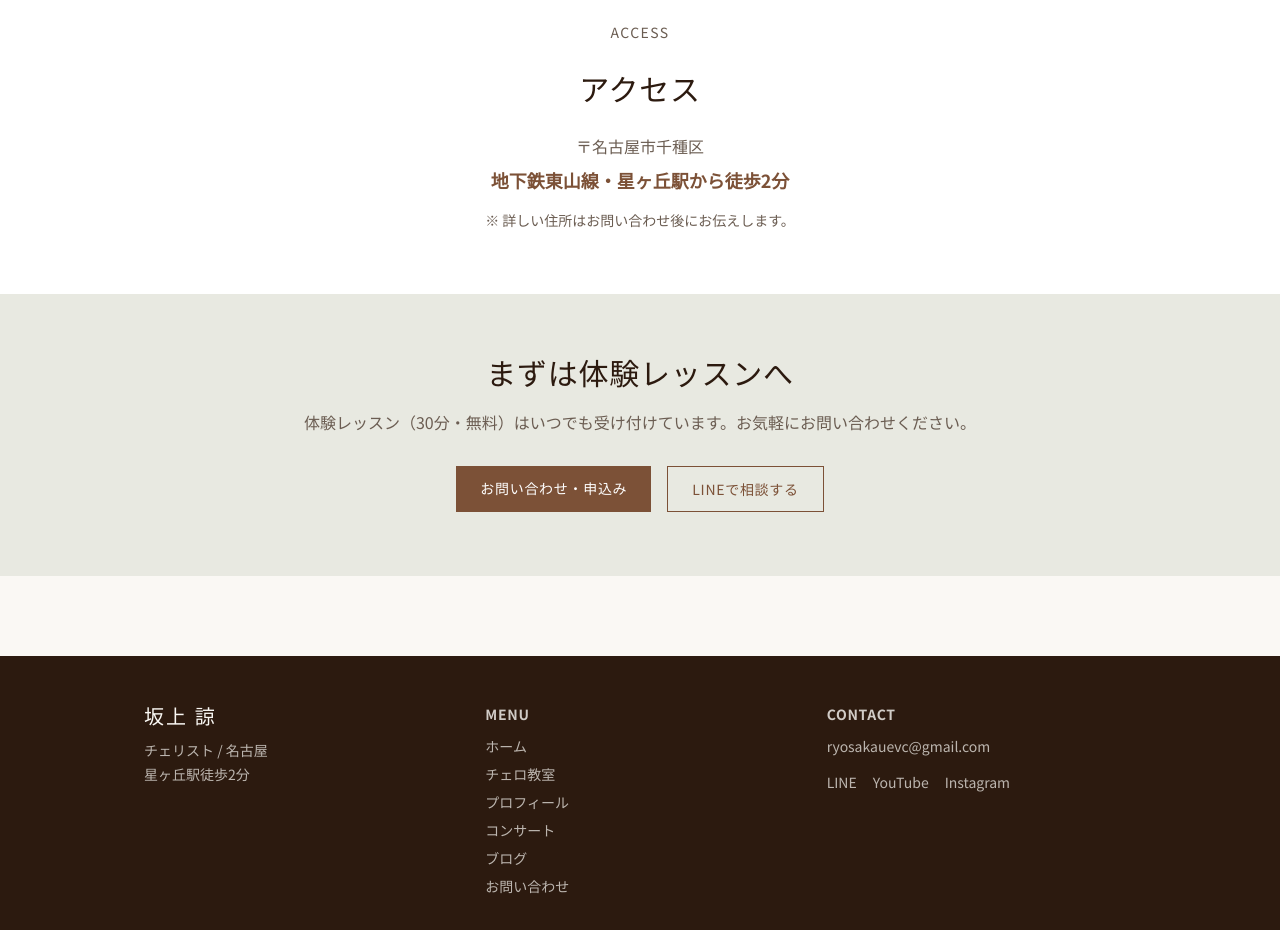
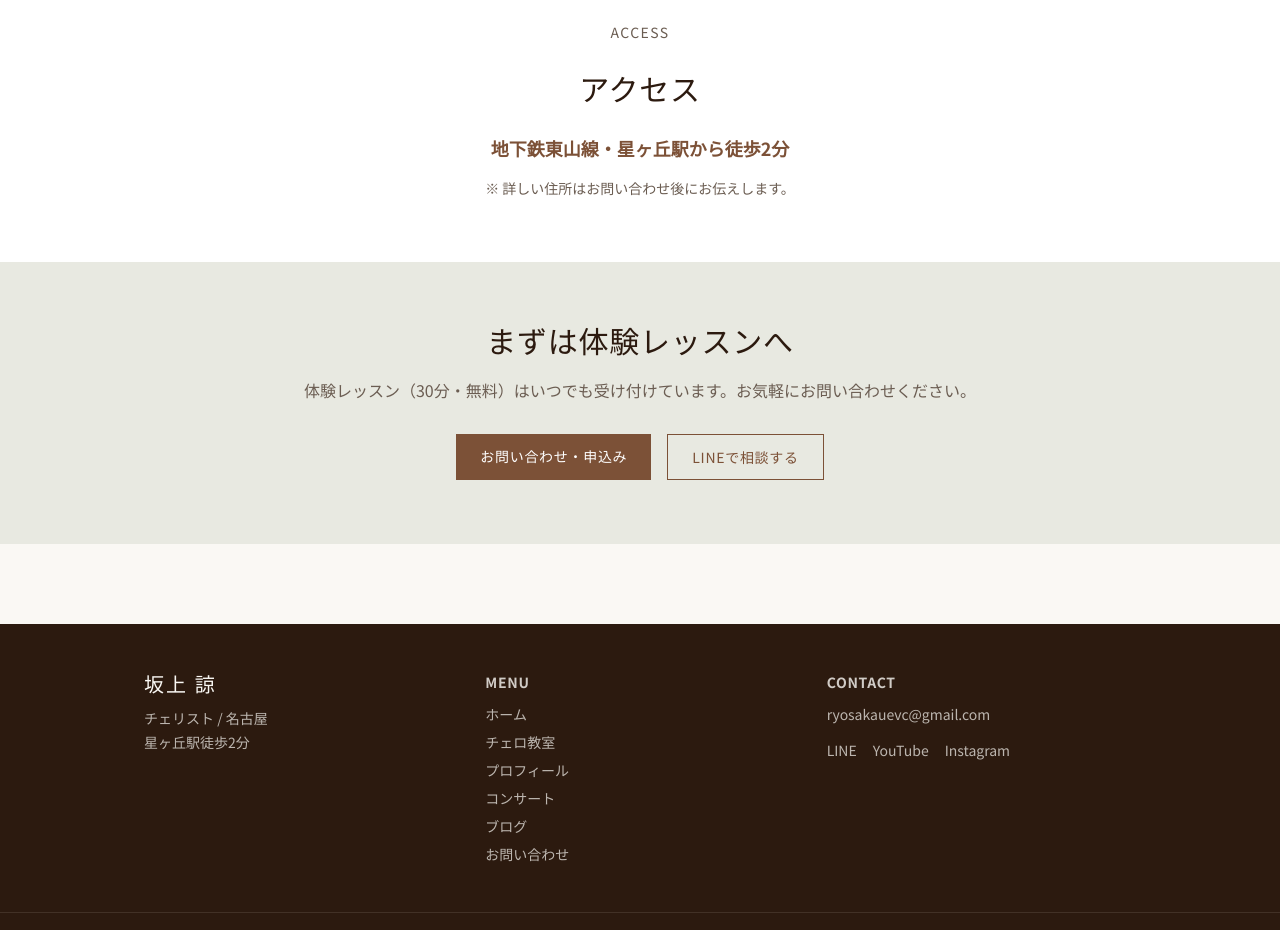
Before and after one commit to srlcvc/ryosakaue-website, a Next.js app: page /lesson in a window 1280 px wide. Shown: the part 1960-2890 px from the top of the page. Built offline with nearby package versions, Linux system fonts and the light colour scheme.

Commit message:
アクセスセクションの郵便番号・住所表記を削除
Co-Authored-By: Claude Sonnet 4.6 <noreply@anthropic.com>

```diff
--- a/app/lesson/page.tsx
+++ b/app/lesson/page.tsx
@@ -116,8 +116,7 @@ export default function LessonPage() {
         <div className="max-w-3xl mx-auto px-4 text-center">
           <p className="section-sub">Access</p>
           <h2 className="section-title mb-6">アクセス</h2>
-          <p className="text-muted">〒名古屋市千種区</p>
-          <p className="text-lg font-bold text-brown mt-2">地下鉄東山線・星ヶ丘駅から徒歩2分</p>
+          <p className="text-lg font-bold text-brown">地下鉄東山線・星ヶ丘駅から徒歩2分</p>
           <p className="text-sm text-muted mt-4">※ 詳しい住所はお問い合わせ後にお伝えします。</p>
         </div>
       </section>
```
